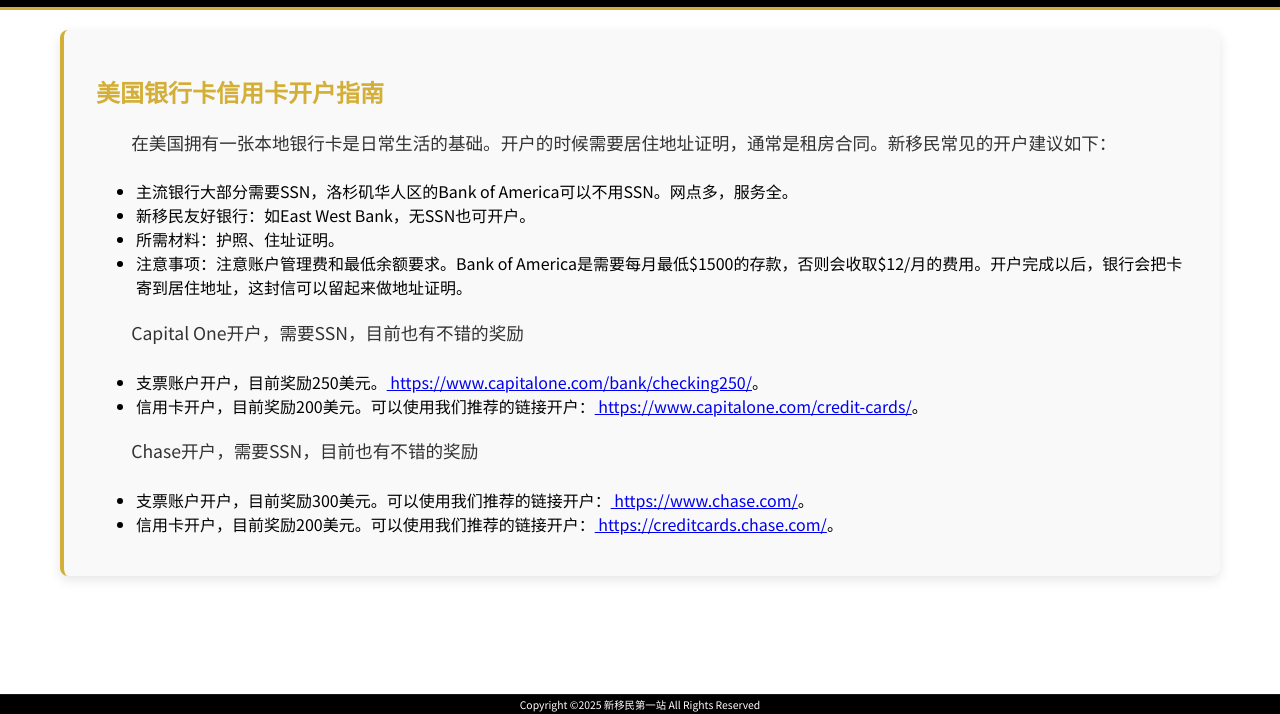
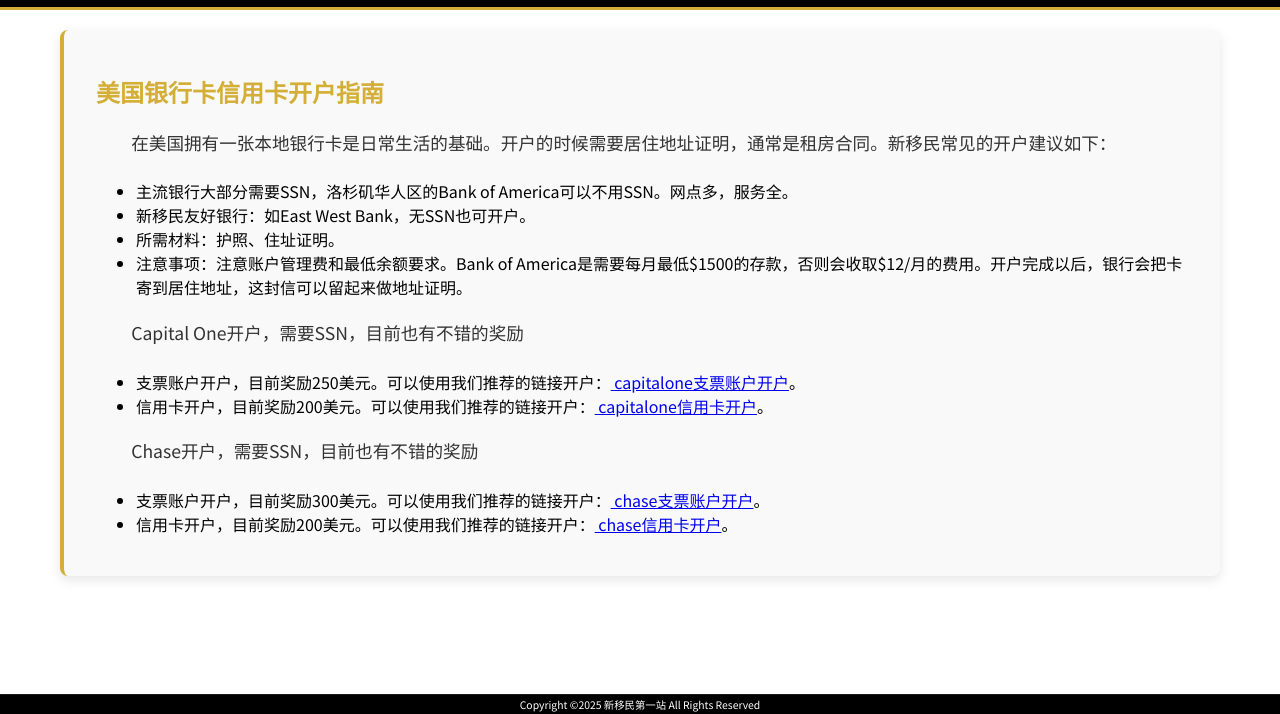
Before and after one commit to zealotCodeZy/newImmi, a plain HTML site: page static_site/bank.html in a window 1280 px wide. Shown: the part 86-800 px from the top of the page. Drawn offline with Linux system fonts and the light colour scheme; no server answers.

Commit message:
更新银行卡和电话卡页面内容

```diff
--- a/static_site/bank.html
+++ b/static_site/bank.html
@@ -42,13 +42,13 @@
       </ul>
       <p>Capital One开户，需要SSN，目前也有不错的奖励</p>
       <ul>
-        <li>支票账户开户，目前奖励250美元。<a href="https://www.capitalone.com/bank/checking250/" target="_blank"> https://www.capitalone.com/bank/checking250/</a>。</li>
-        <li>信用卡开户，目前奖励200美元。可以使用我们推荐的链接开户：<a href="https://i.capitalone.com/Jfe2x9ozV" target="_blank"> https://www.capitalone.com/credit-cards/</a>。</li>
+        <li>支票账户开户，目前奖励250美元。可以使用我们推荐的链接开户：<a href="https://www.capitalone.com/bank/checking250/" target="_blank"> capitalone支票账户开户</a>。</li>
+        <li>信用卡开户，目前奖励200美元。可以使用我们推荐的链接开户：<a href="https://i.capitalone.com/Jfe2x9ozV" target="_blank"> capitalone信用卡开户</a>。</li>
       </ul>
       <p>Chase开户，需要SSN，目前也有不错的奖励</p>
       <ul>
-        <li>支票账户开户，目前奖励300美元。可以使用我们推荐的链接开户：<a href="https://accounts.chase.com/consumer/raf/online/rafoffers?key=3144889492&src=N" target="_blank"> https://www.chase.com/</a>。</li>
-        <li>信用卡开户，目前奖励200美元。可以使用我们推荐的链接开户：<a href="https://www.referyourchasecard.com/18A/9JTWADTM3M" target="_blank"> https://creditcards.chase.com/</a>。</li>
+        <li>支票账户开户，目前奖励300美元。可以使用我们推荐的链接开户：<a href="https://accounts.chase.com/consumer/raf/online/rafoffers?key=3144889492&src=N" target="_blank"> chase支票账户开户</a>。</li>
+        <li>信用卡开户，目前奖励200美元。可以使用我们推荐的链接开户：<a href="https://www.referyourchasecard.com/18A/9JTWADTM3M" target="_blank"> chase信用卡开户</a>。</li>
       </ul>
     </div>
   </main>
```
Also changed, not shown: static_site/tel.html (+1 -1 lines).
